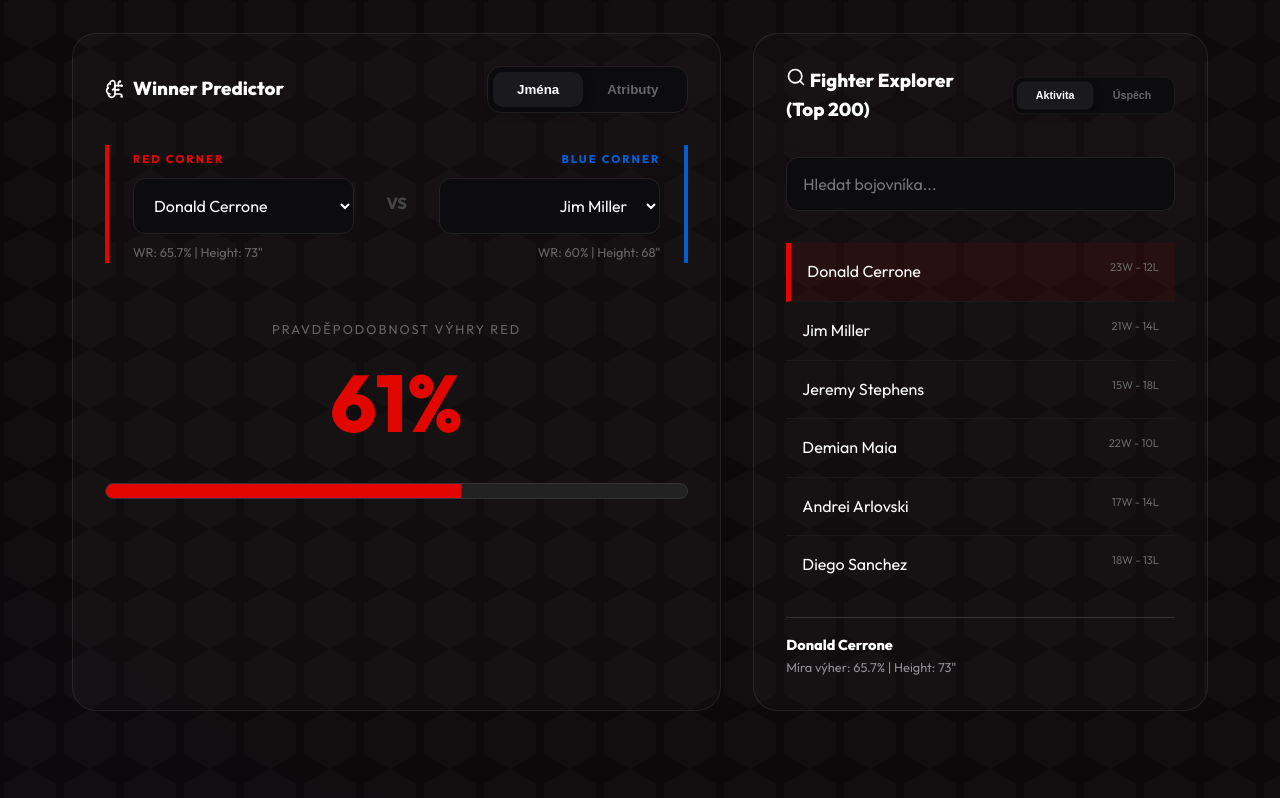
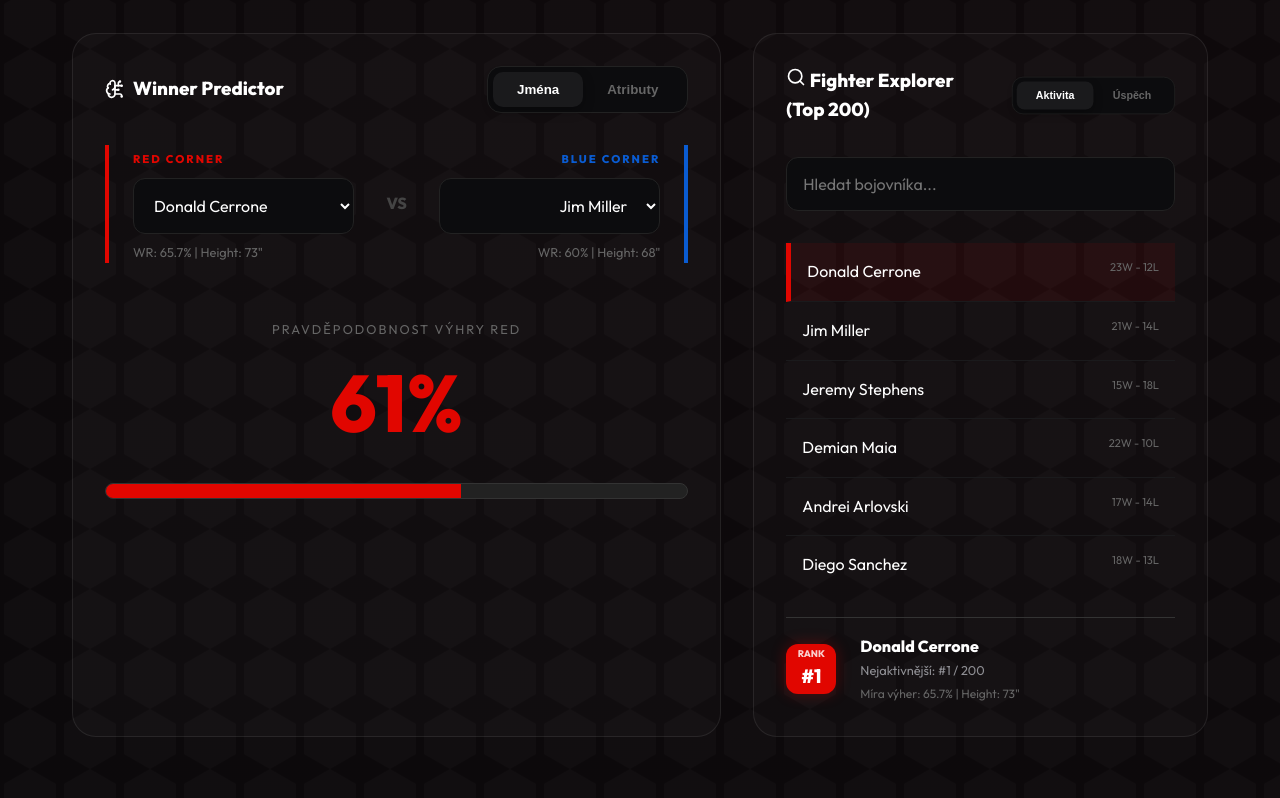
Before and after one commit to Kilitar/CoderslabCourse, a React (Vite) app in the folder dashboard/: page / in a window 1280 px wide. Shown: the part 7811-8609 px from the top of the page. Built offline with nearby package versions, Linux system fonts and the light colour scheme.

Commit message:
UI Polish: Add dynamic rank badge to Fighter Explorer detail footer

```diff
--- a/dashboard/src/App.jsx
+++ b/dashboard/src/App.jsx
@@ -392,12 +392,35 @@ const App = () => {
                        </div>
                     ))}
                  </div>
-                 {selectedFighter && (
-                    <motion.div initial={{opacity:0}} animate={{opacity:1}} style={{marginTop:'1.5rem', borderTop:'1px solid #333', paddingTop:'1rem'}}>
-                       <p style={{fontSize:'0.9rem'}}><strong>{selectedFighter.name}</strong></p>
-                       <p style={{fontSize:'0.8rem', color:'#8e8e93'}}>Míra výher: {selectedFighter.win_rate}% | Height: {selectedFighter.h_total}"</p>
-                    </motion.div>
-                 )}
+                 {selectedFighter && (() => {
+                    const sortedFighters = [...task13].sort((a,b) => explorerSort === 'activity' ? b.total_fights - a.total_fights : b.wins - a.wins);
+                    const rank = sortedFighters.findIndex(f => f.name === selectedFighter.name) + 1;
+                    return (
+                       <motion.div initial={{opacity:0}} animate={{opacity:1}} style={{marginTop:'1.5rem', borderTop:'1px solid #333', paddingTop:'1rem', display: 'flex', alignItems: 'center', gap: '1.5rem'}}>
+                          <div style={{
+                             width: '50px',
+                             height: '50px',
+                             background: 'var(--accent-red)',
+                             borderRadius: '12px',
+                             display: 'flex',
+                             flexDirection: 'column',
+                             alignItems: 'center',
+                             justifyContent: 'center',
+                             boxShadow: '0 0 15px var(--accent-red-glow)'
+                          }}>
+                             <span style={{fontSize: '0.6rem', fontWeight: 800, opacity: 0.8}}>RANK</span>
+                             <span style={{fontSize: '1.2rem', fontWeight: 800}}>#{rank}</span>
+                          </div>
+                          <div>
+                             <p style={{fontSize:'1rem', fontWeight: 700}}><strong>{selectedFighter.name}</strong></p>
+                             <p style={{fontSize:'0.8rem', color:'#8e8e93'}}>
+                                {explorerSort === 'activity' ? `Nejaktivnější: #${rank} / 200` : `Nejúspěšnější: #${rank} / 200`}
+                             </p>
+                             <p style={{fontSize:'0.75rem', color:'#666', marginTop: '4px'}}>Míra výher: {selectedFighter.win_rate}% | Height: {selectedFighter.h_total}"</p>
+                          </div>
+                       </motion.div>
+                    );
+                 })()}
               </div>
            </div>
         </div>
```
